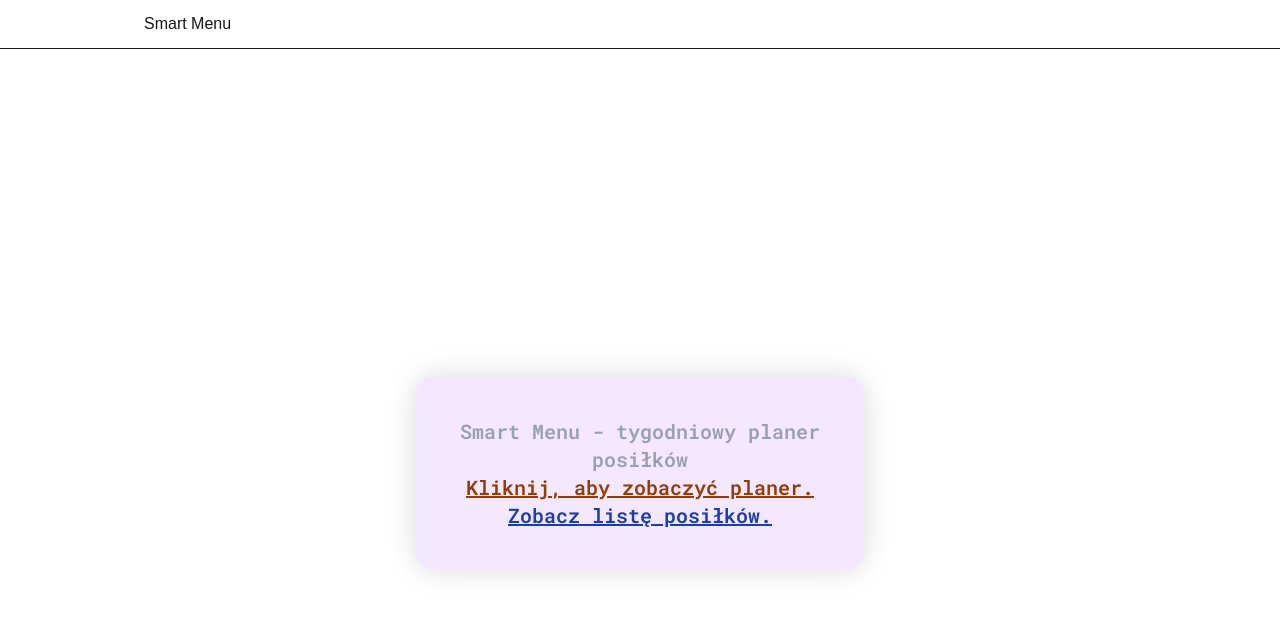
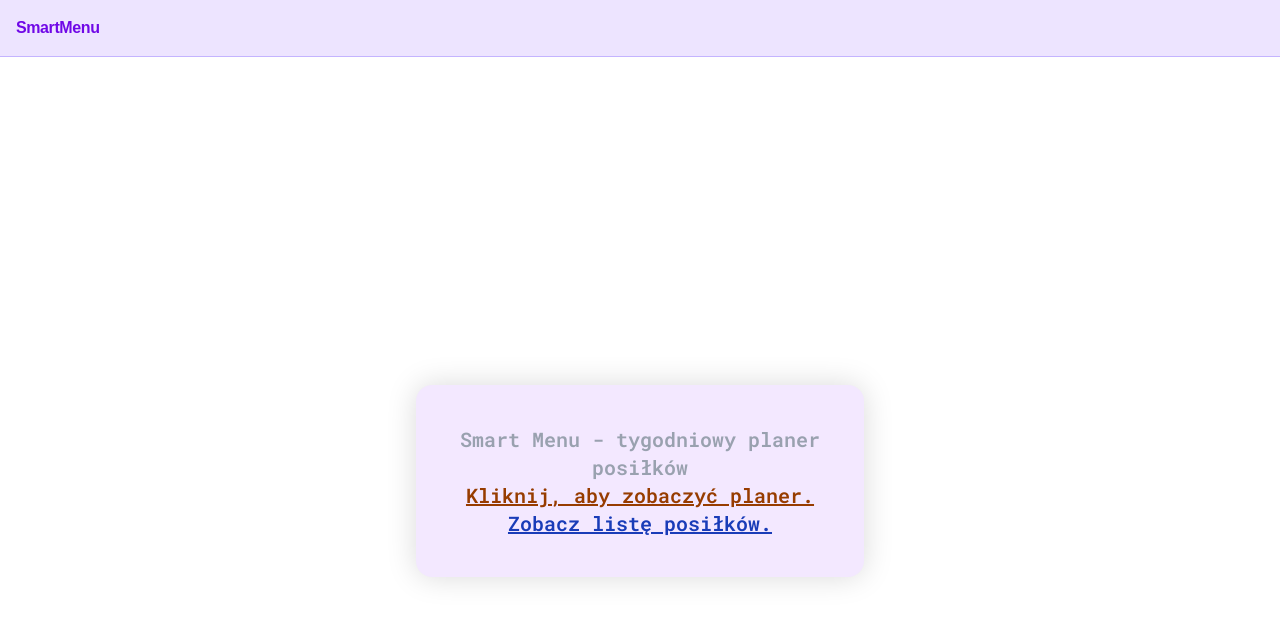
Before and after one commit to cub8/smart_menu, a Next.js app: page / in a window 1280 px wide. Shown: the top 622 px of the page. Built offline with nearby package versions, Linux system fonts and the light colour scheme; no server answers.

Commit message:
Refactor layout and update metadata
Updated layout styles and metadata for SmartMenu.

```diff
--- a/app/layout.tsx
+++ b/app/layout.tsx
@@ -4,34 +4,34 @@ import "./globals.css";
 import Providers from "./providers";
 import LogoutButton from "./components/LogoutButton";
 
-const geistSans = Geist({
-  variable: "--font-geist-sans",
-  subsets: ["latin"],
-});
-
-const geistMono = Geist_Mono({
-  variable: "--font-geist-mono",
-  subsets: ["latin"],
-});
+const geistSans = Geist({ variable: "--font-geist-sans", subsets: ["latin"] });
+const geistMono = Geist_Mono({ variable: "--font-geist-mono", subsets: ["latin"] });
 
 export const metadata: Metadata = {
-  title: "Create Next App",
-  description: "Generated by create next app",
+  title: "SmartMenu",
+  description: "Planner posiłków",
 };
 
-export default function RootLayout({ children }: { children: React.ReactNode }) {
+export default function RootLayout({
+  children,
+}: {
+  children: React.ReactNode;
+}) {
   return (
     <html lang="pl">
       <body className={`${geistSans.variable} ${geistMono.variable} antialiased`}>
         <Providers>
-          <header className="w-full border-b bg-white/70 backdrop-blur sticky top-0 z-50">
-            <div className="mx-auto max-w-5xl px-4 h-12 flex items-center justify-between">
-              <span className="font-medium">Smart Menu</span>
+          <header className="sticky top-0 z-50 w-full border-b border-violet-300 bg-[#EDE4FF]">
+            <div className="w-full h-14 px-4 flex items-center justify-between">
+              <span className="font-semibold tracking-tight text-violet-700">SmartMenu</span>
               <LogoutButton />
             </div>
           </header>
 
-          <main className="mx-auto max-w-5xl px-4 py-6">{children}</main>
+
+          <main className="mx-auto max-w-6xl px-4 py-6">
+            {children}
+          </main>
         </Providers>
       </body>
     </html>
```
